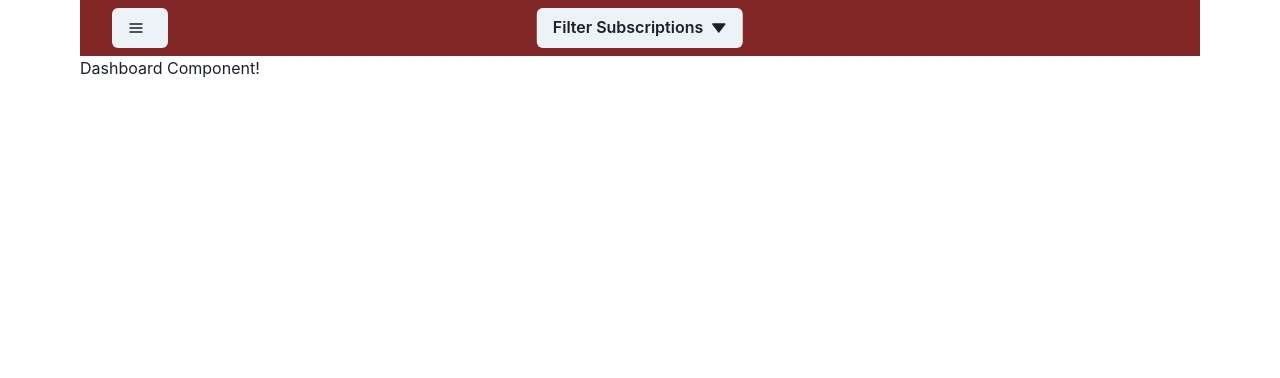
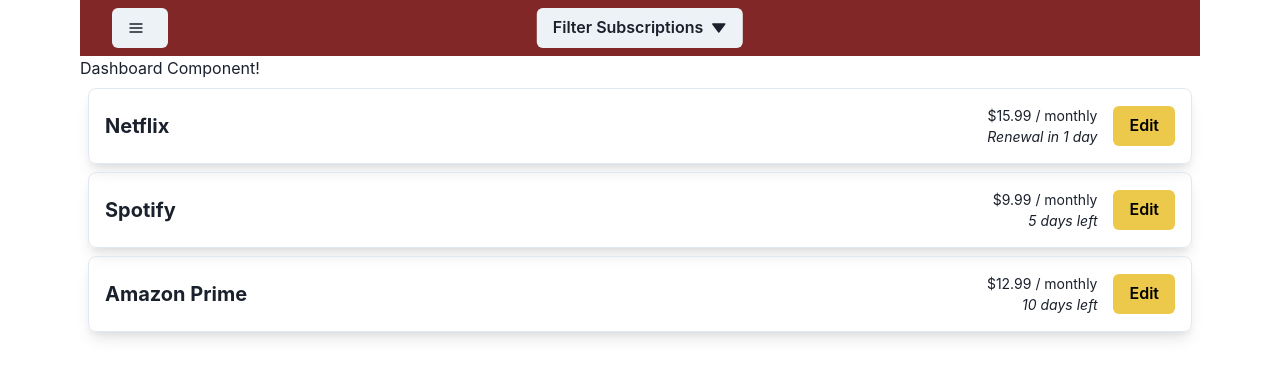
Before and after one commit to rollokd/OnTrial-Subscriptions-Tracker, a React (Vite) app in the folder ontrial/client/: page / in a window 1280 px wide. Shown: the top 378 px of the page. Built offline with nearby package versions, Linux system fonts and the light colour scheme.

Commit message:
feat: SubscriptionList and SubscriptionItem added.

```diff
--- a/ontrial/client/package.json
+++ b/ontrial/client/package.json
@@ -14,6 +14,7 @@
     "@chakra-ui/react": "^2.8.2",
     "@emotion/react": "^11.11.4",
     "@emotion/styled": "^11.11.0",
+    "date-fns": "^3.3.1",
     "framer-motion": "^11.0.6",
     "react": "^18.2.0",
     "react-dom": "^18.2.0",
--- a/ontrial/client/src/App.jsx
+++ b/ontrial/client/src/App.jsx
@@ -1,6 +1,7 @@
 import { ChakraProvider, Container } from '@chakra-ui/react';
 import Dashboard from './components/Dashboard';
 import Navbar from './components/Navbar';
+import SubscriptionList from './components/SubscriptionList';
 
 function App() {
   return (
@@ -8,6 +9,7 @@
       <Container maxW="container.xl" px={20}>
         <Navbar/>
         <Dashboard />
+        <SubscriptionList/>
       </Container>
     </ChakraProvider>
   );
--- a/ontrial/client/src/components/SubscriptionItem.jsx
+++ b/ontrial/client/src/components/SubscriptionItem.jsx
@@ -1,8 +1,31 @@
 
+import { Box, Flex, Text, Button, Spacer } from '@chakra-ui/react';
+import { differenceInDays } from 'date-fns';
 
-const SubscriptionItem = () => {
+const SubscriptionItem = ({ subscription }) => {
+  // Calculate days left until the billing date
+  const today = new Date();
+  const billingDate = new Date(subscription.billingDate);
+  const daysLeft = differenceInDays(billingDate, today);
+  const renewalText = daysLeft > 1 ? `${daysLeft} days left` : 'Renewal in 1 day';
+
   return (
-    <></>
+    <Box borderWidth="1px" borderRadius="lg" overflow="hidden" p={4} m={2} boxShadow="lg" display="flex" justifyContent="" alignItems="center">
+
+      {/* Subscriptions Name */}
+      <Text fontSize="xl" fontWeight="bold" flexShrink={0}>{subscription.name}</Text>
+
+      <Spacer />
+
+      {/* Cost and Billig date info */}
+      <Flex direction="column" align="end">
+        <Text fontSize="sm">${subscription.cost} / {subscription.billingCycle}</Text>
+        <Text fontSize="sm" as="i">{renewalText}</Text>
+      </Flex>
+
+      {/* edit button */}
+      <Button colorScheme="yellow" ml={4}>Edit</Button>
+    </Box>
   );
 };
 
--- a/ontrial/client/src/components/SubscriptionList.jsx
+++ b/ontrial/client/src/components/SubscriptionList.jsx
@@ -1,9 +1,12 @@
-
+import SubscriptionItem from "./SubscriptionItem";
+import mockSubscriptions from "../mockSubscriptions"
 
 const SubscriptionList = () => {
   return (
     <div>
-
+      {mockSubscriptions.map(subscription => (
+        <SubscriptionItem key={subscription.id} subscription={subscription} />
+      ))}
     </div>
   );
 };
```
Also changed, not shown: 1 other file (tests, documents, lock files or other folders).
